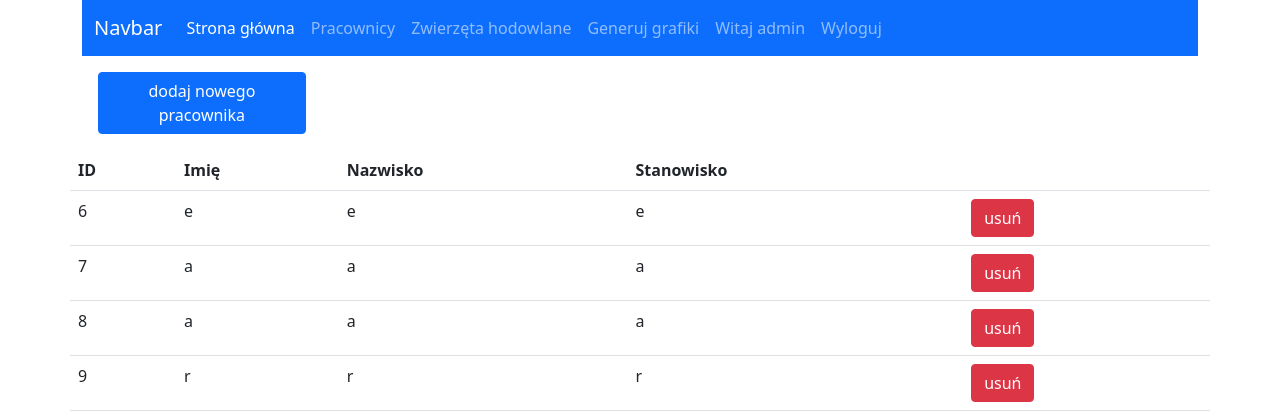
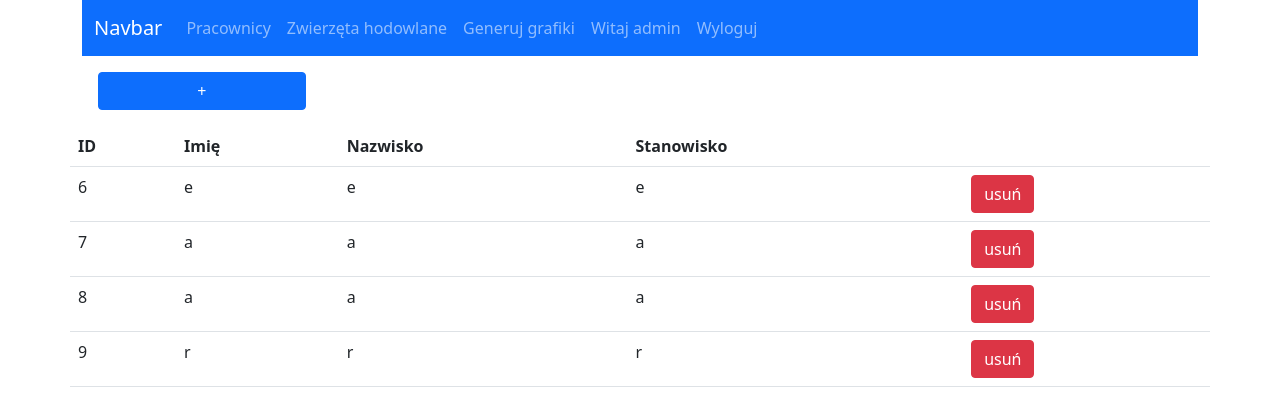
Before and after one commit to luki703/Farm, a PHP site: page /admin/index.php?action=employeeList in a window 1280 px wide. Shown: the top 420 px of the page. Run offline with PHP 8.4, Linux system fonts and the light colour scheme; a user stored in the database is signed in; data comes from the database, SQL or seed files in the repository.

Commit message:
small fixes

```diff
--- a/templates/admin/animals.tpl
+++ b/templates/admin/animals.tpl
@@ -2,7 +2,7 @@
 
 <div class="row">
     <a class="col-lg-9" href="index.php?action=addAnimal">
-        <button class="btn btn-primary  m-3 w-25" type="submit">dodaj nowe zwierze</button>
+        <button class="btn btn-primary  m-3 w-25" type="submit">+</button>
     </a>
     <table class="table">
     <tr>
--- a/templates/admin/employees.tpl
+++ b/templates/admin/employees.tpl
@@ -2,7 +2,7 @@
 
 <div class="row">
     <a class="col-lg-9" href="index.php?action=addEmployee">
-        <button class="btn btn-primary  m-3 w-25" type="submit">dodaj nowego pracownika</button>
+        <button class="btn btn-primary  m-3 w-25" type="submit">+</button>
     </a>
     <table class="table">
     <tr>
--- a/templates/admin/head.tpl
+++ b/templates/admin/head.tpl
@@ -26,9 +26,7 @@
                 </button>
                 <div class="collapse navbar-collapse" id="navbarNav">
                 <ul class="navbar-nav ">
-                  <li class="nav-item">
-                    <a class="nav-link active" aria-current="page" href="index.php">Strona główna</a>
-                  </li>
+
                   {if isset($login)}
                 <li class="nav-item">
                     <a class="nav-link" href="index.php?action=employeeList">Pracownicy</a>
```
